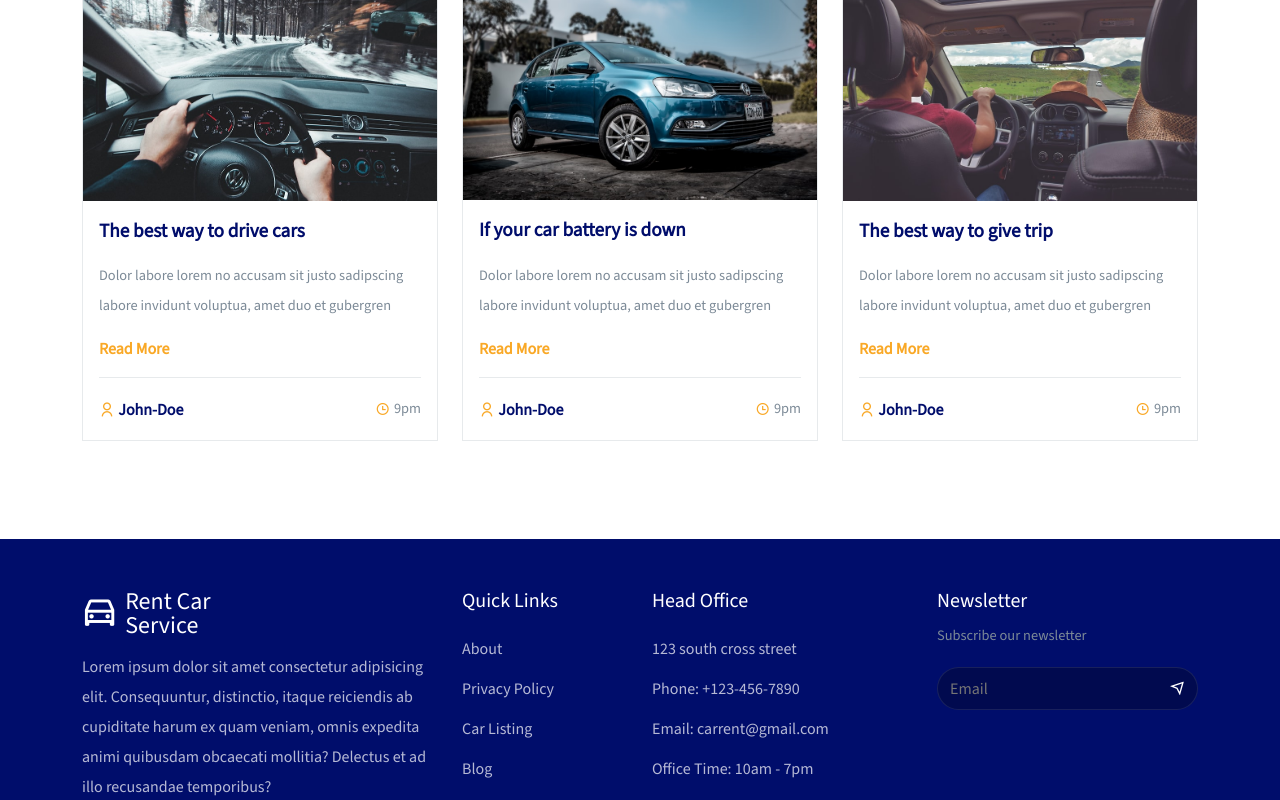
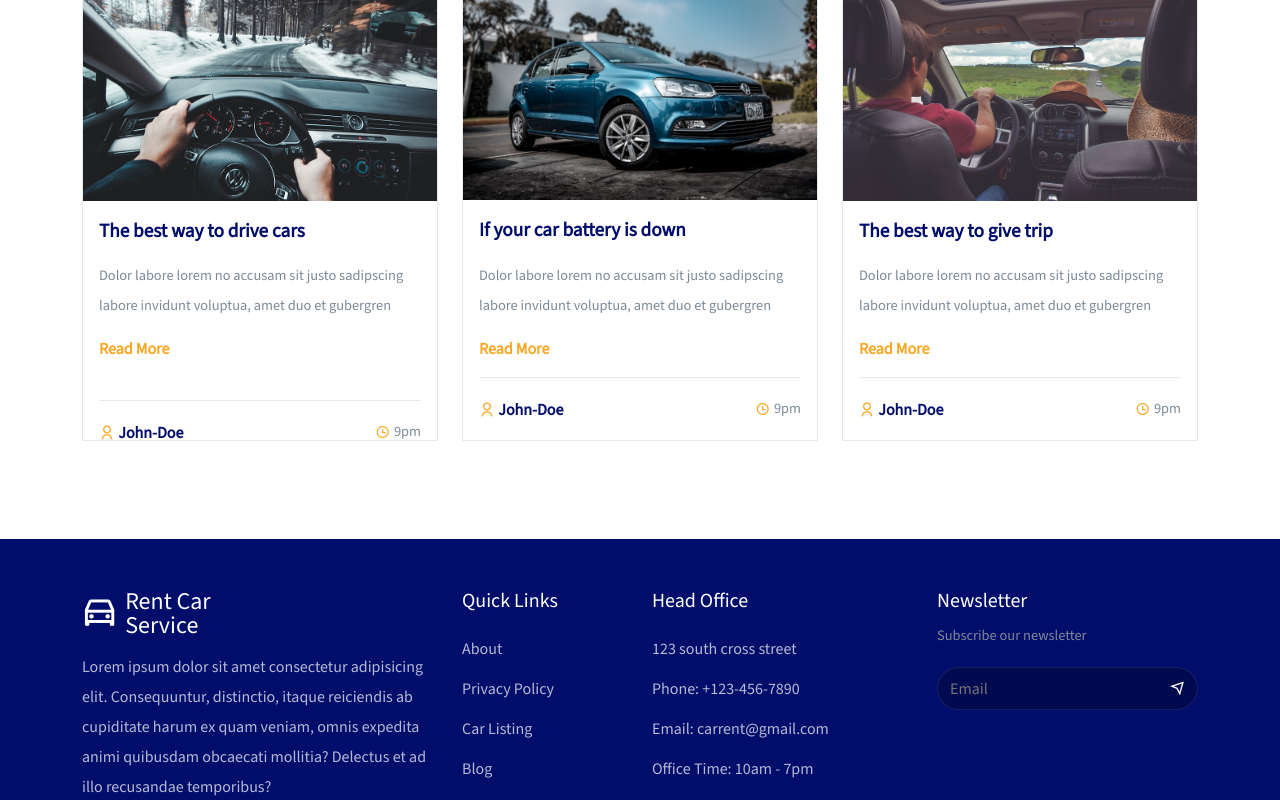
Before and after one commit to navanee1609/car-rent, a React (Create React App) app: page /home in a window 1280 px wide. In both pictures the pointer is over the element 260 px from the left and 4921 px from the top of the page. Shown: the part 4521-5321 px from the top of the page. Built offline with nearby package versions, Linux system fonts and the light colour scheme.

Commit message:
added  hover functionality

```diff
--- a/src/styles/blog-item.css
+++ b/src/styles/blog-item.css
@@ -4,7 +4,13 @@
 
   .blog__time {
     border-top: 1px solid #7c8a972e;
-  }
+    transition: transform 0.3s ease;
+}
+
+.blog__time:hover {
+    transform: translateY(23px);
+}
+
 
   .read__more {
     color: #f9a826;
```
